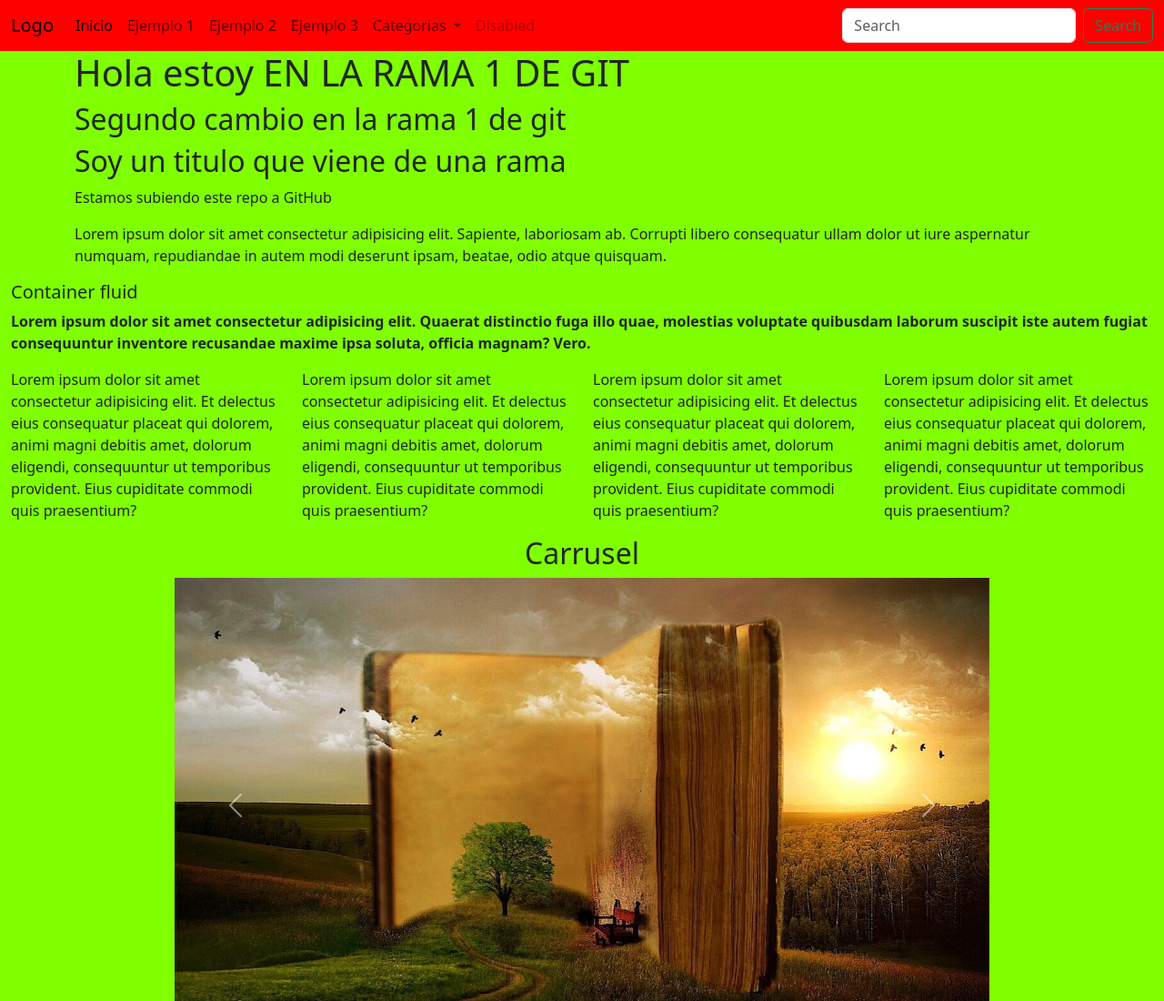
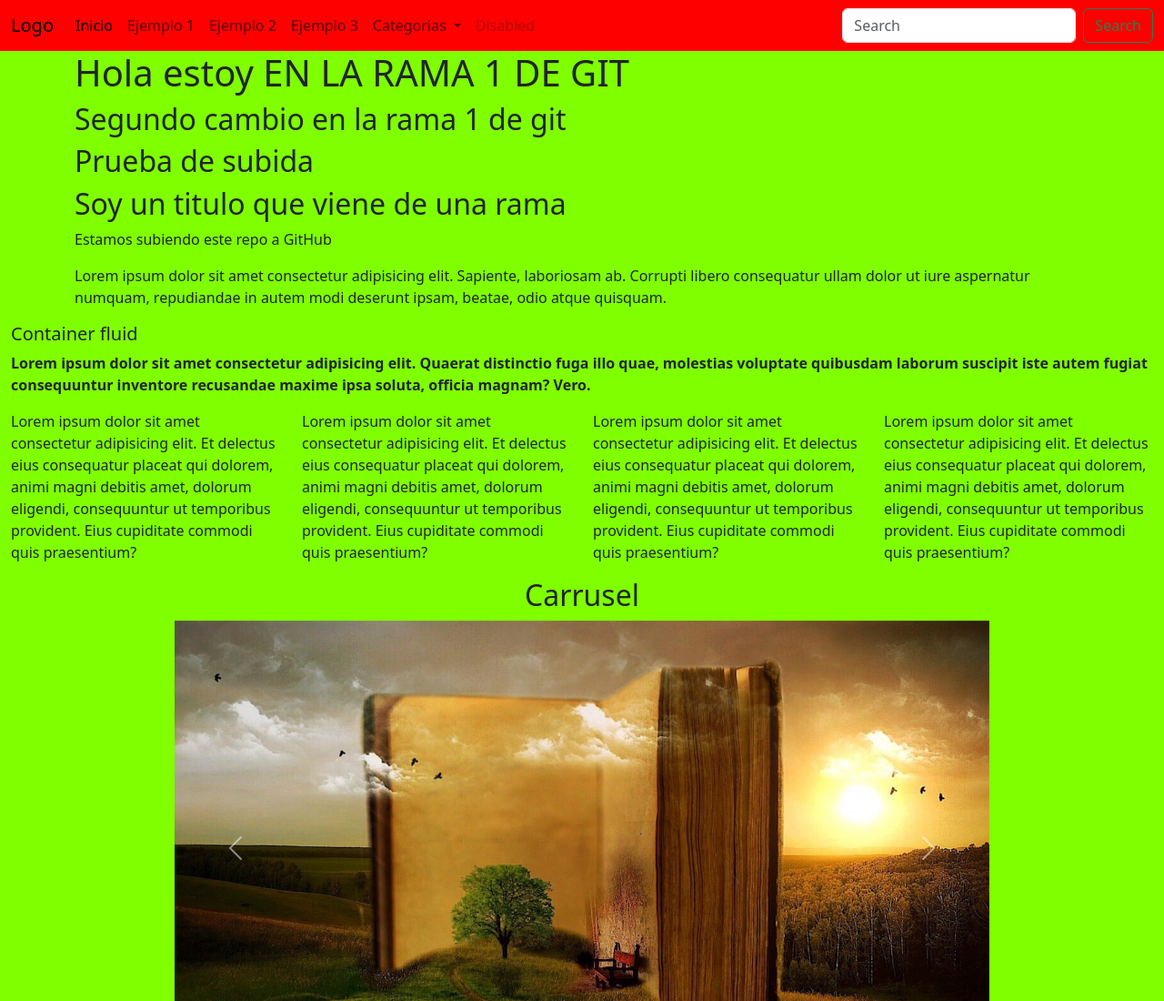
Before and after one commit to brayanp21/prueba-3, a plain HTML site: page index.html in a window 1280 px wide. Shown: the top 1100 px of the page at 91% size. Drawn offline with nearby package versions, Linux system fonts and the light colour scheme.

Commit message:
segunda prueba de subida

```diff
--- a/index.html
+++ b/index.html
@@ -69,7 +69,7 @@
     <section class="container">
         <h1>Hola estoy EN LA RAMA 1 DE GIT</h1>
         <h2>Segundo cambio en la rama 1 de git</h2>
-
+        <h2>Prueba de subida</h2>
         <h2>Soy un titulo que viene de una rama</h2>
         <p>Estamos subiendo este repo a GitHub</p>
         <p>Lorem ipsum dolor sit amet consectetur adipisicing elit. Sapiente, laboriosam ab. Corrupti libero consequatur ullam dolor ut iure aspernatur numquam, repudiandae in autem modi deserunt ipsam, beatae, odio atque quisquam.</p>
```
